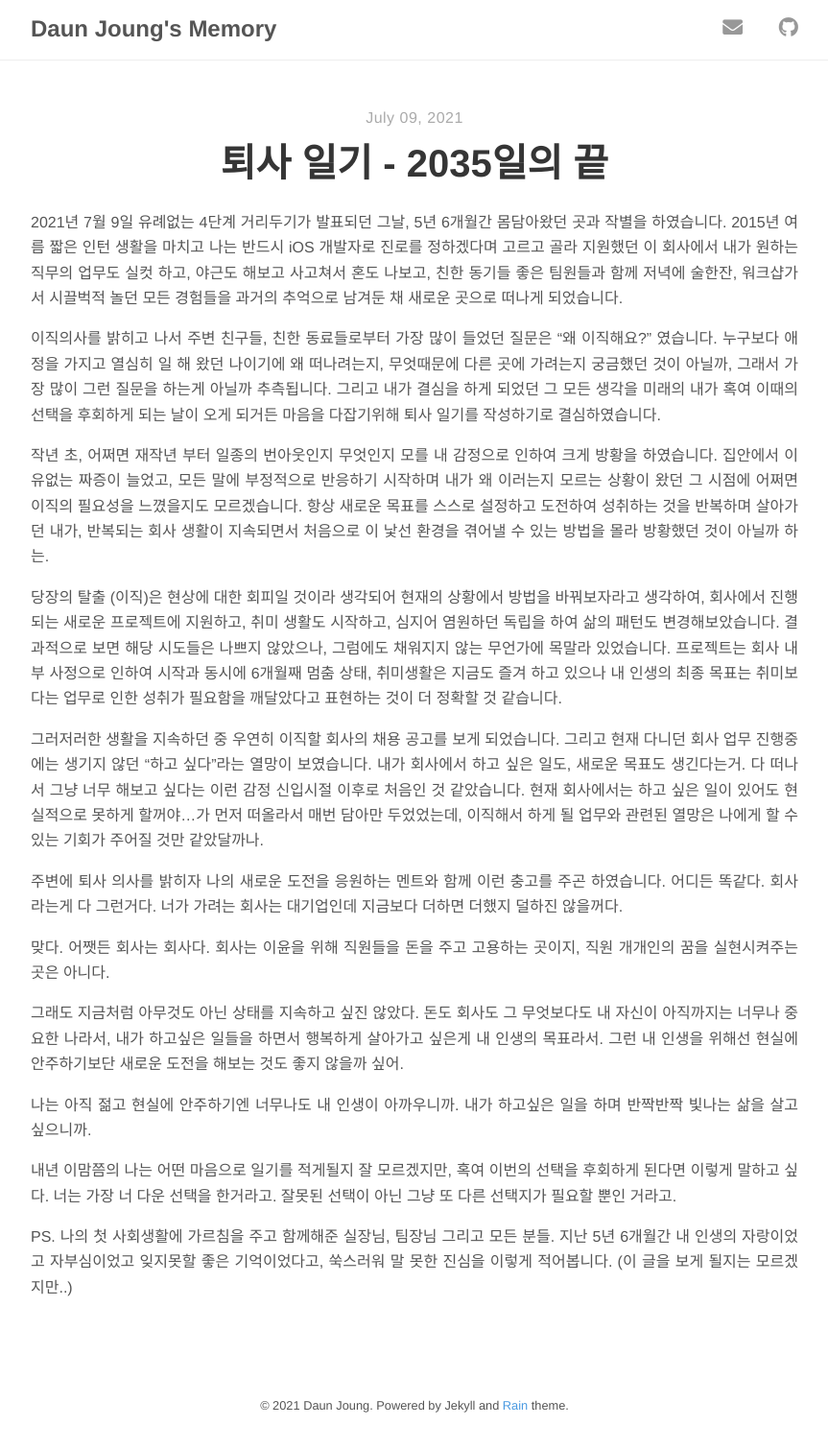
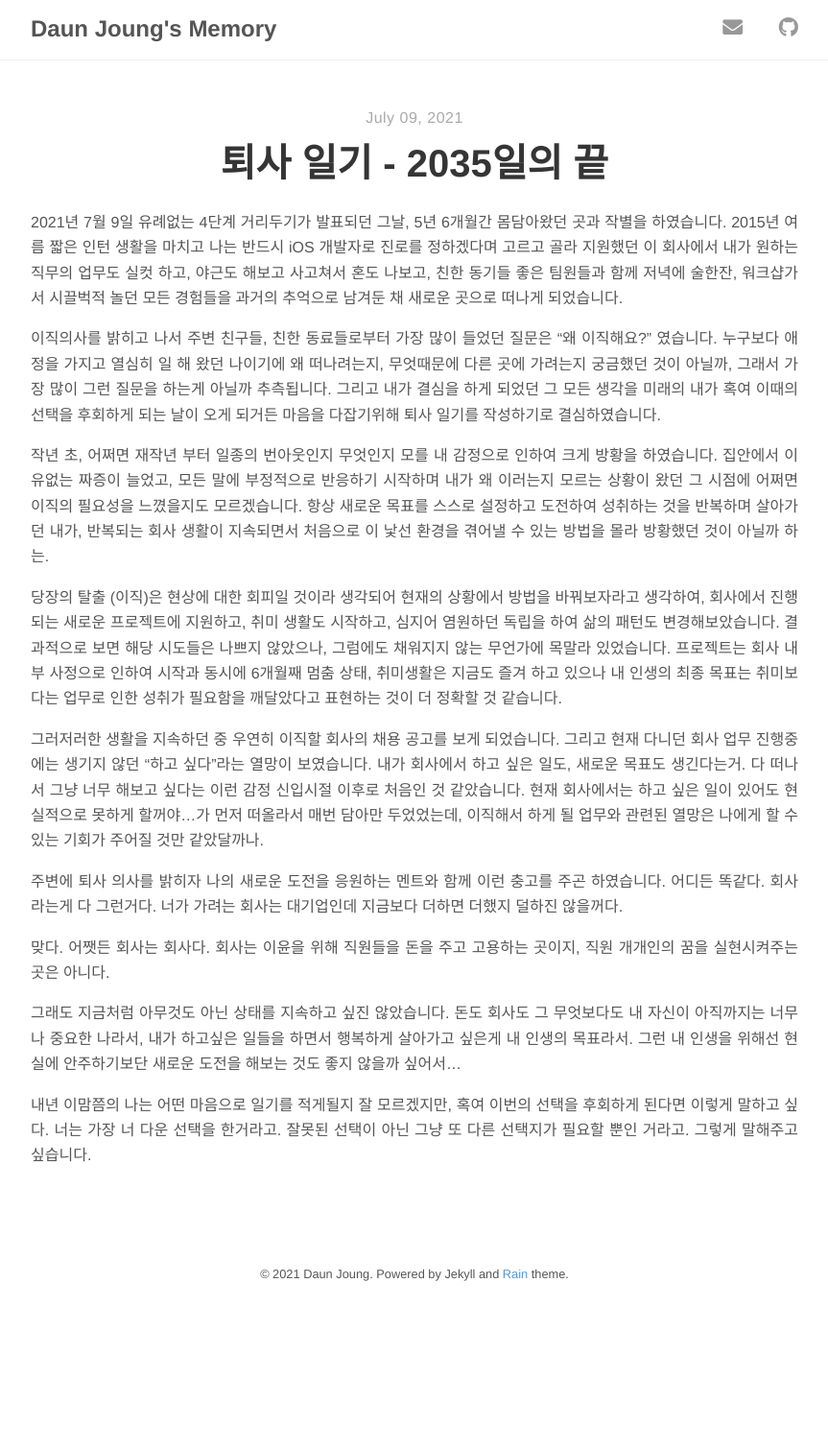
Before and after one commit to ICoi/ICoi.github.io, a Jekyll site: the page built from _posts/2021-07-09-퇴사 일기-2035일의 끝.md, in a window 1280 px wide. Shown: the whole page at 96% size, without its empty margins (208-1071 px from the left). Built offline with Jekyll 4.4.1, drawn with Linux system fonts in a browser that asks for light colours; nearby versions of some CDN libraries; after the commit the page ends 1372 px from its top, so only the background shows below that.

Commit message:
Update 2021-07-09-퇴사 일기-2035일의 끝.md

```diff
--- a/_posts/2021-07-09-퇴사 일기-2035일의 끝.md
+++ b/_posts/2021-07-09-퇴사 일기-2035일의 끝.md
@@ -19,10 +19,6 @@ tags: ["퇴사일기","이직일기","퇴사"]
 
 맞다. 어쨋든 회사는 회사다. 회사는 이윤을 위해 직원들을 돈을 주고 고용하는 곳이지, 직원 개개인의 꿈을 실현시켜주는 곳은 아니다.
 
-그래도 지금처럼 아무것도 아닌 상태를 지속하고 싶진 않았다. 돈도 회사도 그 무엇보다도 내 자신이 아직까지는 너무나 중요한 나라서, 내가 하고싶은 일들을 하면서 행복하게 살아가고 싶은게 내 인생의 목표라서. 그런 내 인생을 위해선 현실에 안주하기보단 새로운 도전을 해보는 것도 좋지 않을까 싶어.
+그래도 지금처럼 아무것도 아닌 상태를 지속하고 싶진 않았습니다. 돈도 회사도 그 무엇보다도 내 자신이 아직까지는 너무나 중요한 나라서, 내가 하고싶은 일들을 하면서 행복하게 살아가고 싶은게 내 인생의 목표라서. 그런 내 인생을 위해선 현실에 안주하기보단 새로운 도전을 해보는 것도 좋지 않을까 싶어서...
 
-나는 아직 젊고 현실에 안주하기엔 너무나도 내 인생이 아까우니까. 내가 하고싶은 일을 하며 반짝반짝 빛나는 삶을 살고 싶으니까.
-
-내년 이맘쯤의 나는 어떤 마음으로 일기를 적게될지 잘 모르겠지만, 혹여 이번의 선택을 후회하게 된다면 이렇게 말하고 싶다. 너는 가장 너 다운 선택을 한거라고. 잘못된 선택이 아닌 그냥 또 다른 선택지가 필요할 뿐인 거라고.
-
-PS. 나의 첫 사회생활에 가르침을 주고 함께해준 실장님, 팀장님 그리고 모든 분들. 지난 5년 6개월간 내 인생의 자랑이었고 자부심이었고 잊지못할 좋은 기억이었다고, 쑥스러워 말 못한 진심을 이렇게 적어봅니다. (이 글을 보게 될지는 모르겠지만..)
+내년 이맘쯤의 나는 어떤 마음으로 일기를 적게될지 잘 모르겠지만, 혹여 이번의 선택을 후회하게 된다면 이렇게 말하고 싶다. 너는 가장 너 다운 선택을 한거라고. 잘못된 선택이 아닌 그냥 또 다른 선택지가 필요할 뿐인 거라고. 그렇게 말해주고 싶습니다.
```
